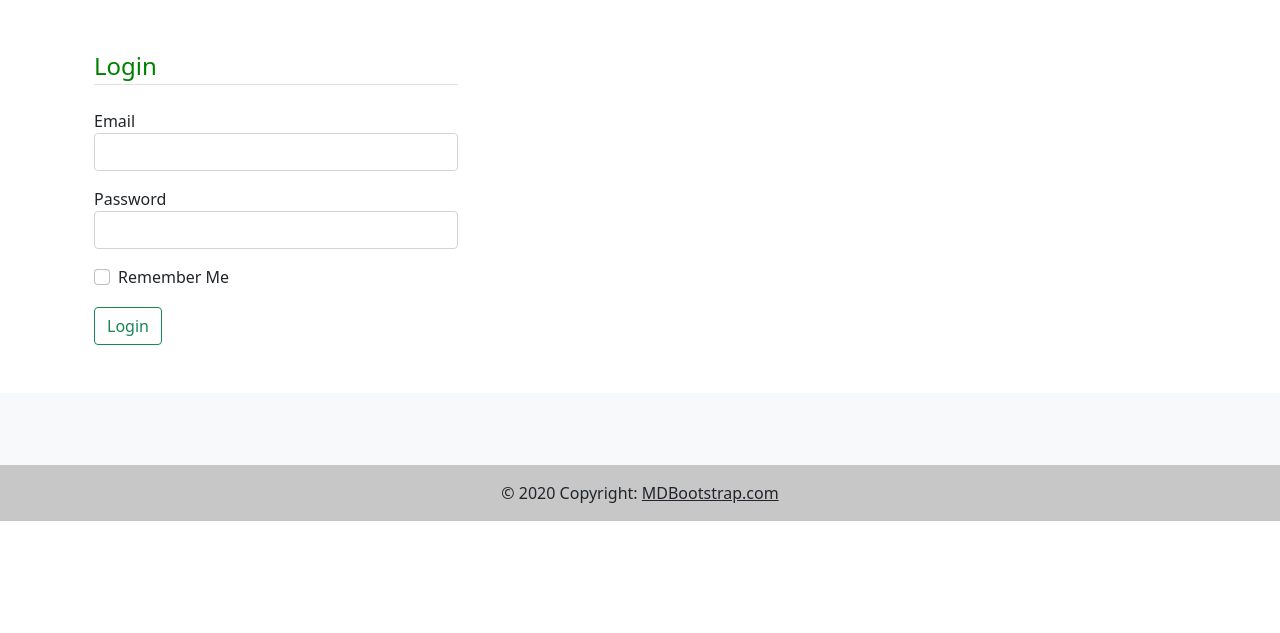
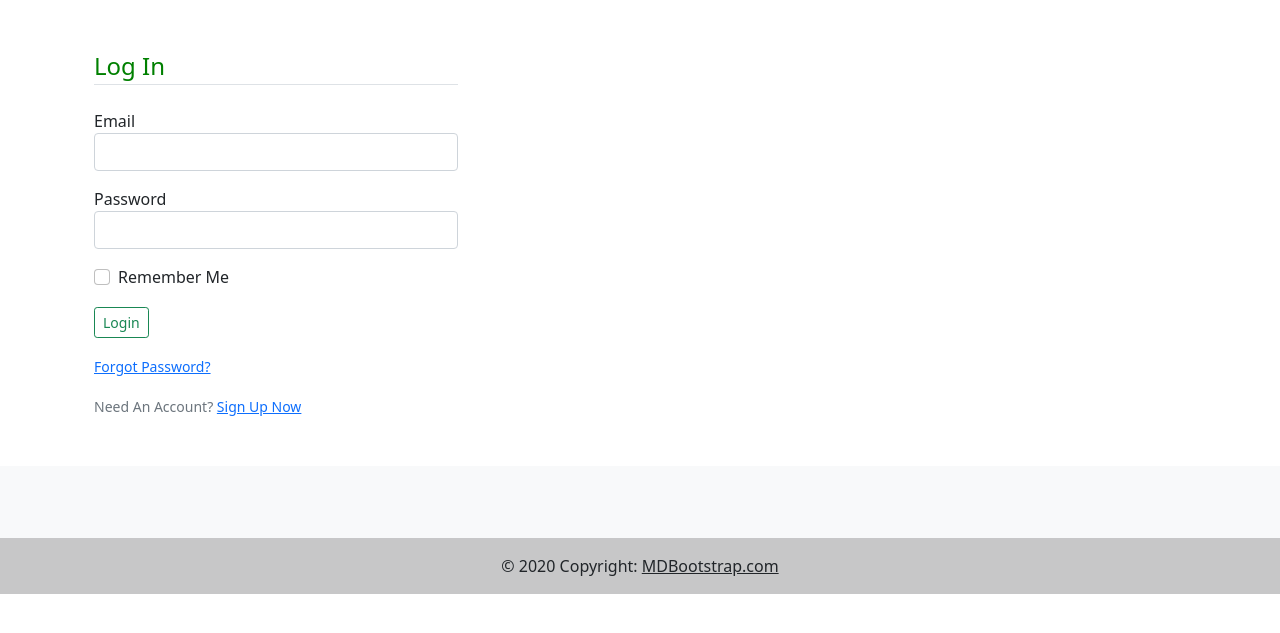
Before and after one commit to Barnez299/flaskblog2, a Flask app: page /login in a window 1280 px wide. Shown: the part 56-689 px from the top of the page. Run offline with Flask 2, Linux system fonts and the light colour scheme; some libraries are stand-ins or nearby versions.

Commit message:
all links working for register and login forms

```diff
--- a/templates/login.html
+++ b/templates/login.html
@@ -5,7 +5,7 @@
         <form method="POST" action="" novalidate>
             {{ form.hidden_tag() }}
             <fieldset>
-                <legend class="border-bottom mb-4">Login</legend>
+                <legend class="border-bottom mb-4">Log In</legend>
                 <div class="form-group">
                     {{form.email.label(class="form-control-label")}} {% if form.email.errors %} {{form.email(class="form-control mb-3 is-invalid")}} {% for error in form.email.errors %}
                     <span>{{error}}</span> {% endfor%} {% else %} {{form.email(class="form-control mb-3")}} {% endif %}
@@ -18,10 +18,22 @@
                     {{ form.remember(class="form-check-input") }} {{ form.remember.label(class="form-check-label") }}
                 </div>
             </fieldset>
+            <div class="form-group">
+                {{ form.submit(class="btn btn-outline-success mt-3 btn-sm")}}
 
-            <div class="form-group">
-                {{ form.submit(class="btn btn-outline-success mt-3")}}
+
             </div>
+            <div class="mt-3">
+                <small class="text-muted">
+                    <a href="#">Forgot Password?</a>
+                </small>
+            </div>
+            <div class="pt-3">
+                <small class="text-muted">
+                    Need An Account? <a class="ml-2" href="{{ url_for('register') }}">Sign Up Now</a>
+                </small>
+            </div>
+
         </form>
     </div>
 </div>
```
Also changed, not shown: templates/register.html (+6 -1 lines).
